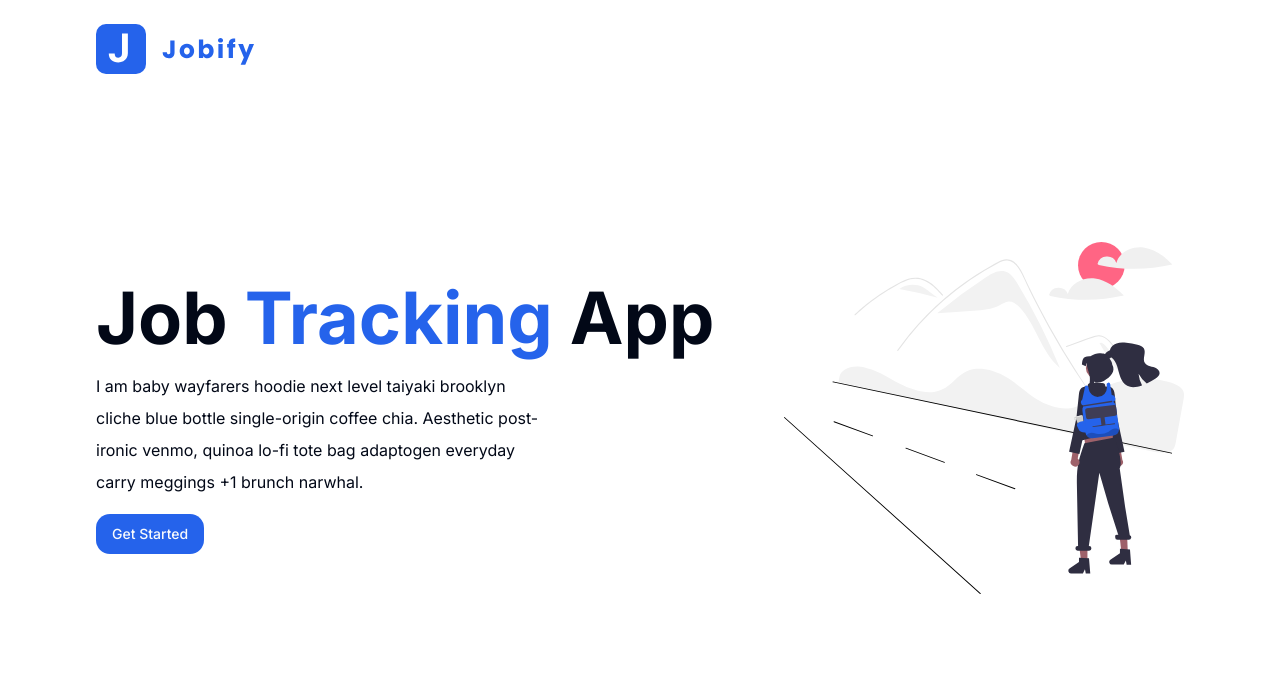
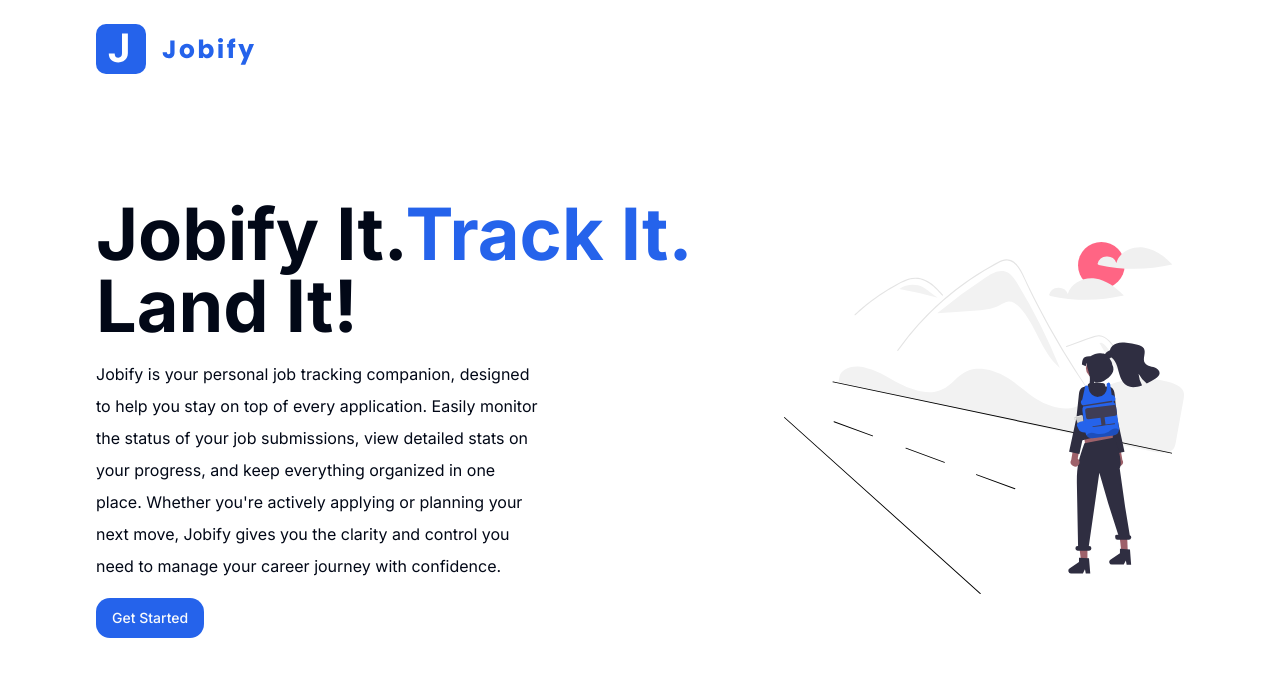
Before and after one commit to pawelkozubal/jobify, a Next.js app: page / in a window 1280 px wide. Shown: the top 676 px of the page. Built offline with nearby package versions, Linux system fonts and the light colour scheme.

Commit message:
updating the main page

```diff
--- a/app/page.tsx
+++ b/app/page.tsx
@@ -15,13 +15,13 @@ const HomePage = () => {
       <section className='max-w-6xl mx-auto px-4 sm:px-8 h-screen -mt-20 grid lg:grid-cols-[1fr,400px] items-center'>
         <div>
           <h1 className='capitalize text-4xl md:text-7xl font-bold'>
-            job <span className='text-primary'>tracking</span> app
+            Jobify it.<span className='text-primary'>track it.</span> Land it!
           </h1>
           <p className='leading-loose max-w-md mt-4 '>
-            I am baby wayfarers hoodie next level taiyaki brooklyn cliche blue
-            bottle single-origin coffee chia. Aesthetic post-ironic venmo,
-            quinoa lo-fi tote bag adaptogen everyday carry meggings +1 brunch
-            narwhal.
+           Jobify is your personal job tracking companion, designed to help you stay on top of every application.
+           Easily monitor the status of your job submissions,
+            view detailed stats on your progress, and keep everything organized in one place.
+           Whether you're actively applying or planning your next move, Jobify gives you the clarity and control you need to manage your career journey with confidence.
           </p>
           <Button asChild className='mt-4'>
             <Link href='/add-job'>Get Started</Link>
```
